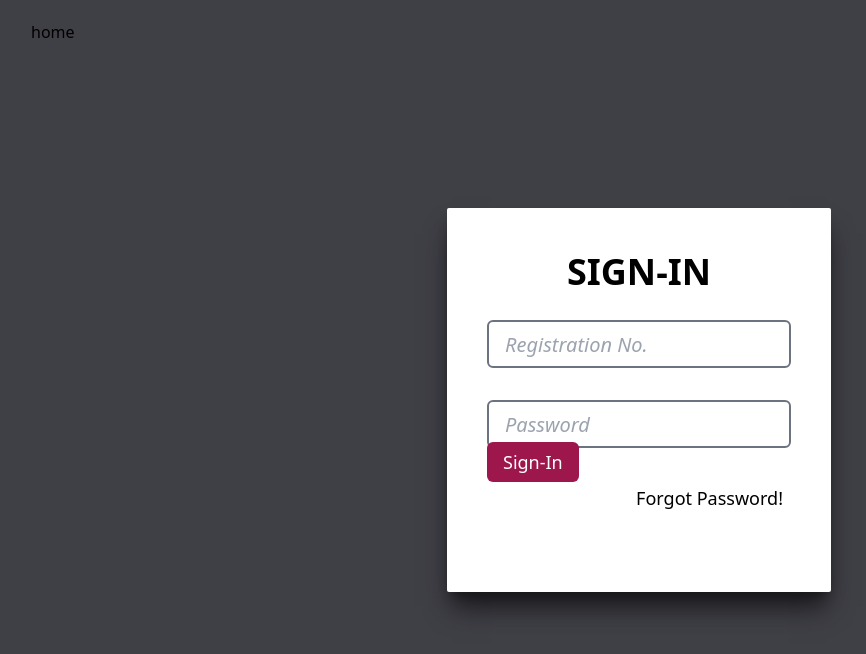
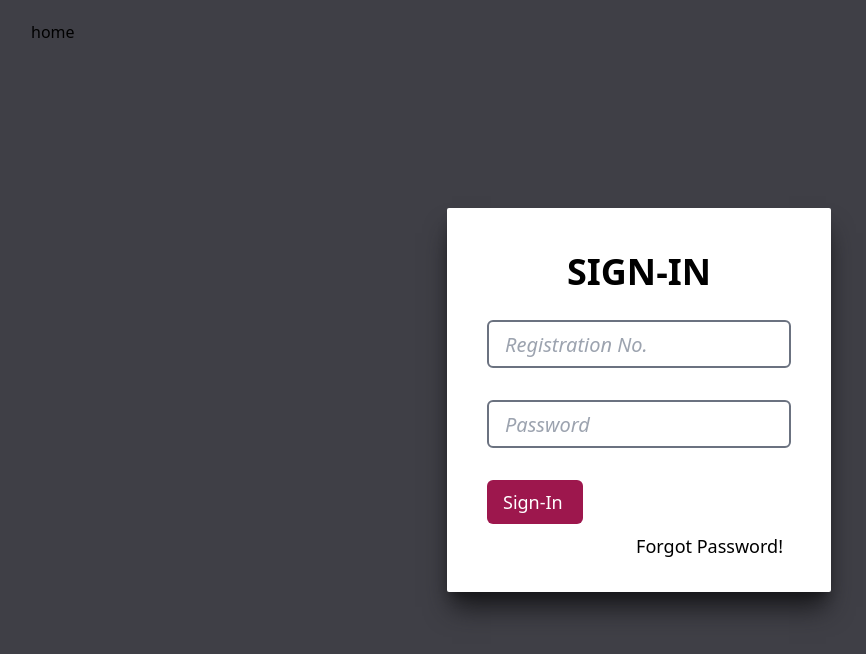
Before and after one commit to Cloud-Tech-Team/ams-front-final, a React (Create React App) app: page /login in a window 1280 px wide. Shown: the top 654 px of the page, without its empty margins (1-867 px from the left). Built offline with nearby package versions, Linux system fonts and the light colour scheme.

Commit message:
login routing fix

```diff
--- a/src/Login.js
+++ b/src/Login.js
@@ -1,11 +1,11 @@
 import React from 'react'
-import { Link } from 'react-router-dom';
+import { Link, Navigate, Route, useNavigate } from 'react-router-dom'
 import { useState } from 'react';
 import axios from 'axios';
 
 const Login = () => {
   const [ForgotPassword, setForgotPassword] = useState(false);
-
+  const nav = useNavigate()
   const handlelogin=(e)=>{
     e.preventDefault()
 
@@ -19,6 +19,7 @@ const Login = () => {
     .then((response) => {
       console.log(response)
       if(response.status === 200){
+        nav("/nriform")
         window.alert("login success")
       }else{
         window.alert("login failed")
@@ -86,11 +87,9 @@ const Login = () => {
               id="password"
               className="h-12 w-full border-[2px] rounded-md pl-4 text-xl focus:outline-none focus:border-pink-500 italic border-gray-500"
             />
-            <Link to='/nriform'
-            onClick={handlelogin}
-            className="w-auto px-4 py-2 text-white text-lg rounded-md hover:bg-pink-700 bg-pink-800">
-              Sign-In
-            </Link>
+            <div className='w-24 px-4 py-2 text-white text-lg rounded-md hover:bg-pink-700 bg-pink-800' onClick={handlelogin}>
+                Sign-In
+            </div>
           </div>
           <p
             onClick={() => {
```
